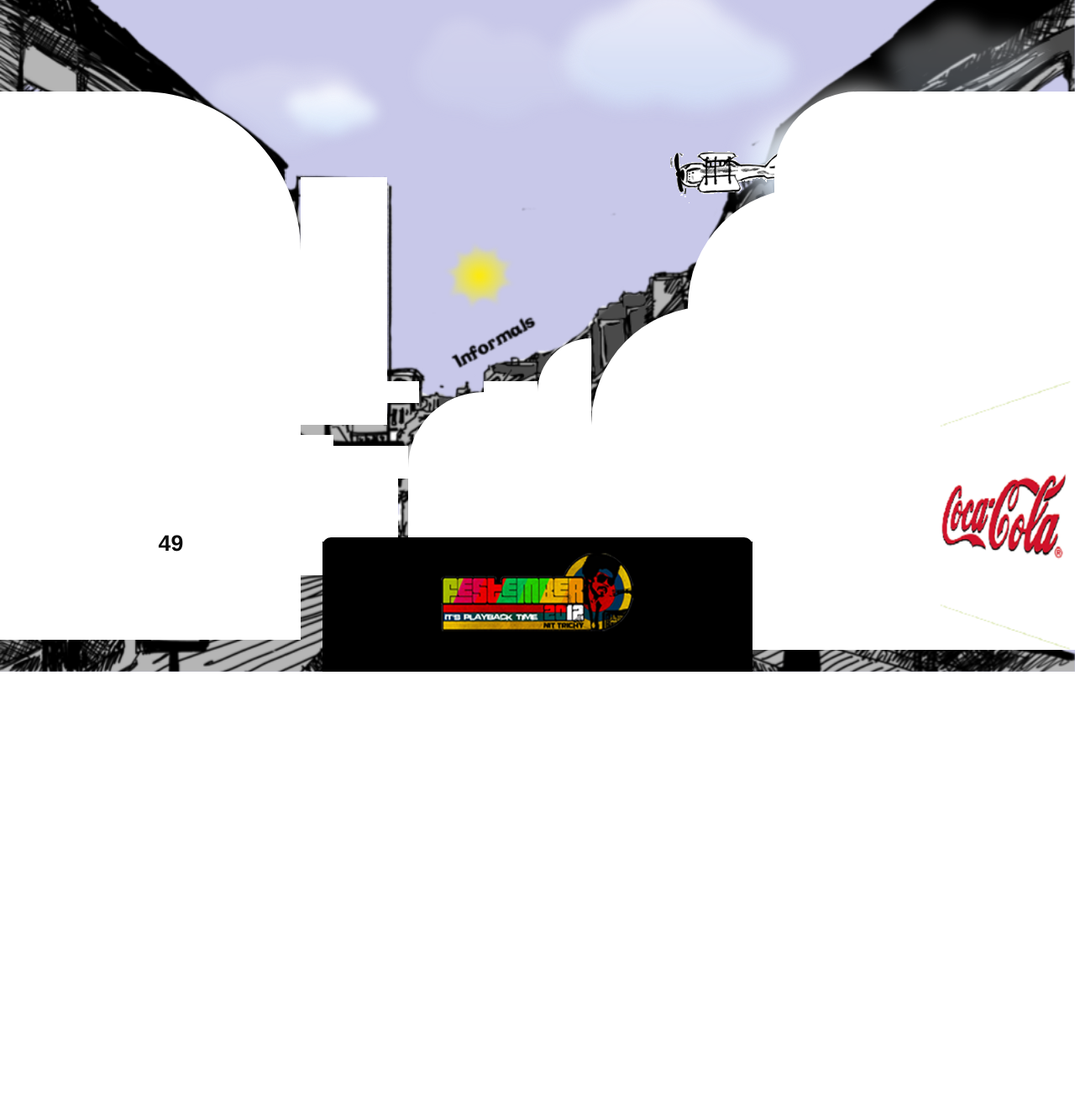
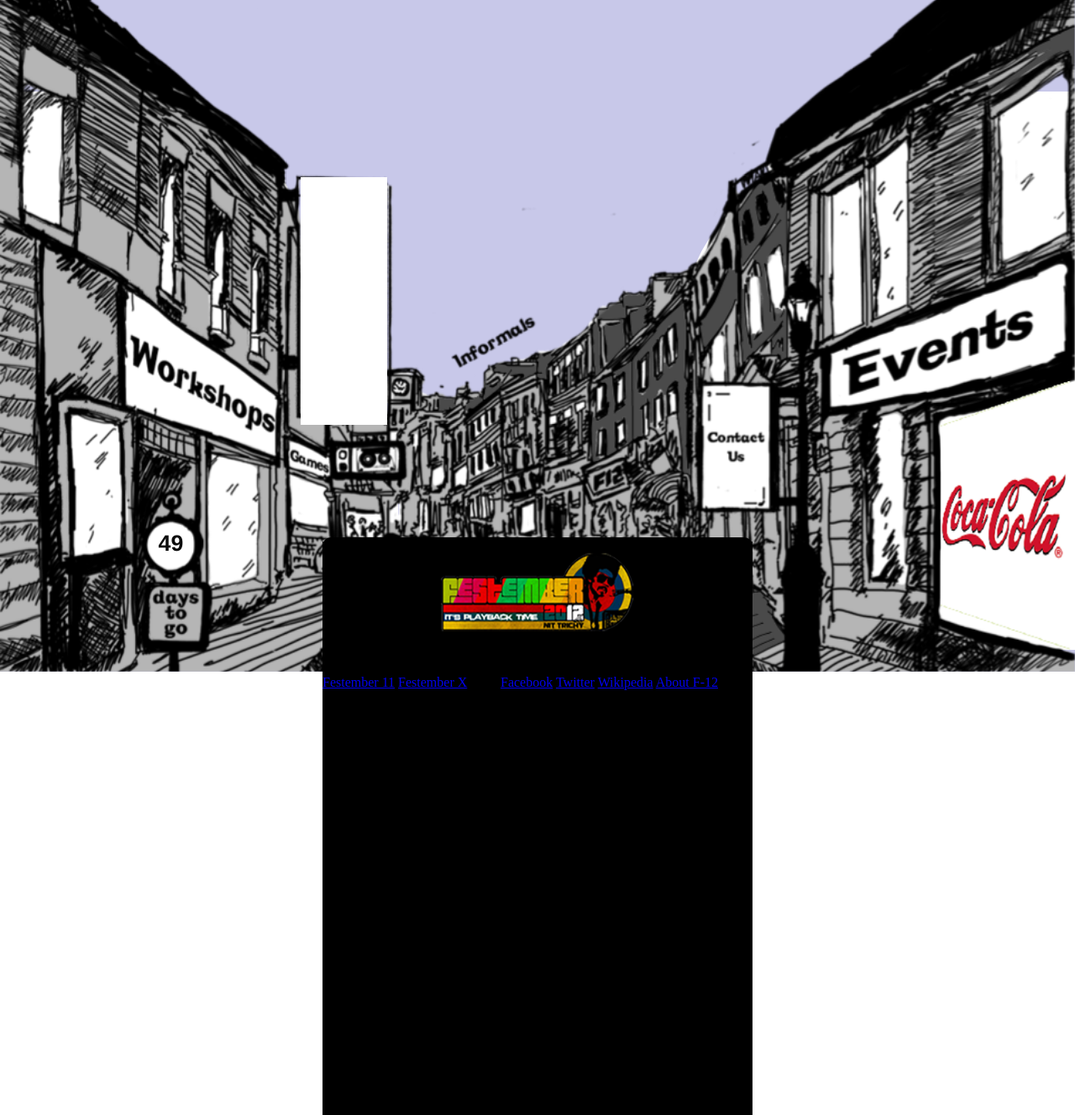
Before and after one commit to seekshiva/Festember12, a PHP site: page / in a window 1280 px wide; the page is wider, and only the part inside the window is pictured. Shown: the top 1328 px of that part at 84% size. Before the commit the page ends 800 px from the top of that part, so only its background shows below. Run offline with PHP 8.4, Linux system fonts and the light colour scheme; some libraries are stand-ins or nearby versions.

Commit message:
zindex bug fixed

```diff
--- a/css/main.css
+++ b/css/main.css
@@ -5,14 +5,16 @@ body {
     overflow: hidden;
 }
 
-.container_image{
-    position : fixed;
+#container_image{
+	position : fixed;
     width : 100%;
-    bottom: 0px;
+    bottom: 0px;`
 }
 
 #container_canvas{
-    z-index: -1000;
+	position : absolute;
+	width : 100%;
+	z-index : -1000;
     background-color : #ddf;
 }
 
--- a/index.html
+++ b/index.html
@@ -2,12 +2,11 @@
 <html>
   <head>
     <title>Festember</title>
-    <link rel="stylesheet" href="css/main.css" type="text/css" />
+
   </head>
   <body>
-
-    <div id="container_canvas" class="container_image"></div>
-    <img src="images/street.png" class="container_image" id="blur" />
+   <img src="images/street.png" id="container_image" id="blur" />
+   <div id="container_canvas"></div>
     <div id="overlay_container" class="overlay_container"></div>
     <div id="brochure">
       <div id="brochure_sub">
@@ -475,7 +474,7 @@
       </div>
       <div id="informals_container"></div>
     </div>
-
+<link rel="stylesheet" href="css/main.css" type="text/css" />
     <script>
       var _gaq = _gaq || [];
       _gaq.push(['_setAccount', 'UA-32752974-1']);
--- a/js/main.js
+++ b/js/main.js
@@ -45,7 +45,8 @@
 	element["overlay_container"].style.opacity = 1;
 	element["overlay_container"].style.display = "block";
 
-	var position_elements = function(e){
+
+	var position_elements = function(){
 	    var w = window.innerWidth;
 
 	    element["canvas"].style.height = window.innerHeight+'px';
@@ -60,12 +61,12 @@
 	    element["pronite"].style.left = ((28/100)*w)+'px';
 	    element["pronite"].style.bottom = ((23/100)*w)+'px';
 
-	    if(e.type === "resize"){
+	    //if(e.type === "resize"){
 		element["player"].style.width = ((77/100)*w)+'px';
 		element["player"].style.height = ((46/100)*w)+'px';
 		element["player"].style.left = ((10/100)*w)+'px';
 		element["player"].style.bottom = ((3/100)*w)+'px';
-	    }
+	    //}
 	    element["contacts"].style.width = ((7/100)*w)+'px';
 	    element["contacts"].style.height = ((12/100)*w)+'px';
 	    element["contacts"].style.left = ((65/100)*w)+'px';
@@ -126,16 +127,13 @@
 
 		var img = new Image();
 		var imageSrc = "images/street.png";
-		img.onload = function() {
+		img.onload = function(){
 				$("#brochure").animate({'top' : '80%'},1000);
 				element["overlay_container"].style.display = "none";
 				element["overlay_container"].style.opacity = 0.5;
 		};
 		img.src = imageSrc;
 	};
-
-	window.onresize = $.debounce(50,position_elements);
-	window.onload = $.debounce(50,position_elements);
 
 	$.fn.clouds = function(settings) {
 	    settings = $.extend({
@@ -522,5 +520,8 @@
 
 	sponsor_change();
 
+	window.onresize = $.debounce(50,position_elements);
+	window.onload = $.debounce(50,position_elements);
+
     });
 })(this, this.document, jQuery);
```
